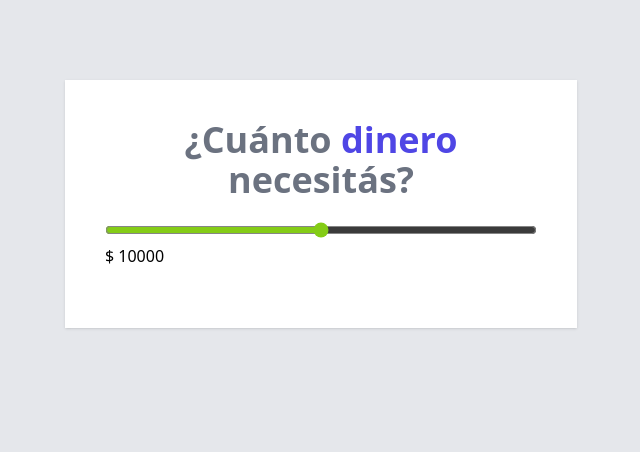
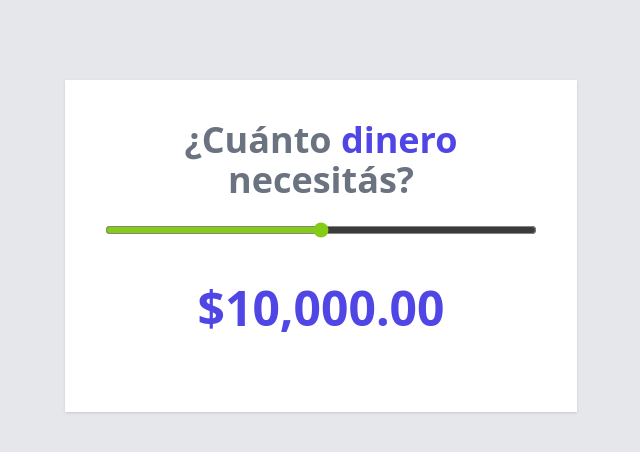
Before and after one commit to Nahuel-DevOne/cotizador-prestamos-vue, a Vue app: page / in a window 1280 px wide. Shown: the top 452 px of the page, without its empty margins (319-959 px from the left). Built offline with nearby package versions, Linux system fonts and the light colour scheme.

Commit message:
Agregando computed properties, para una mejor práctica en Vue

```diff
--- a/src/App.vue
+++ b/src/App.vue
@@ -1,11 +1,20 @@
 <script setup>
-  import { ref } from 'vue'
+  import { ref, computed } from 'vue'
   import Header from './components/Header.vue'
 
   const cantidad = ref(10000);
   const MIN = 0;
   const MAX = 20000;
   const STEP = 100;
+
+  const formatearDinero = computed(() => {
+    const formatter = new Intl.NumberFormat('en-US', {
+      style: 'currency',
+      currency: 'USD'
+    });
+
+    return formatter.format(cantidad.value);
+  });
 
 </script>
 
@@ -23,7 +32,7 @@
         v-model.number="cantidad"
       />
       <!-- La opción más sencilla -->
-      <p>$ {{ cantidad }}</p>
+      <p class="text-center my-10 text-5xl font-extrabold text-indigo-600">{{ formatearDinero }}</p>
       <!-- Otra opción, pero más rebuscada -->
       <!-- <p v-text="`$ ${cantidad}`"></p> -->
     </div>
```
